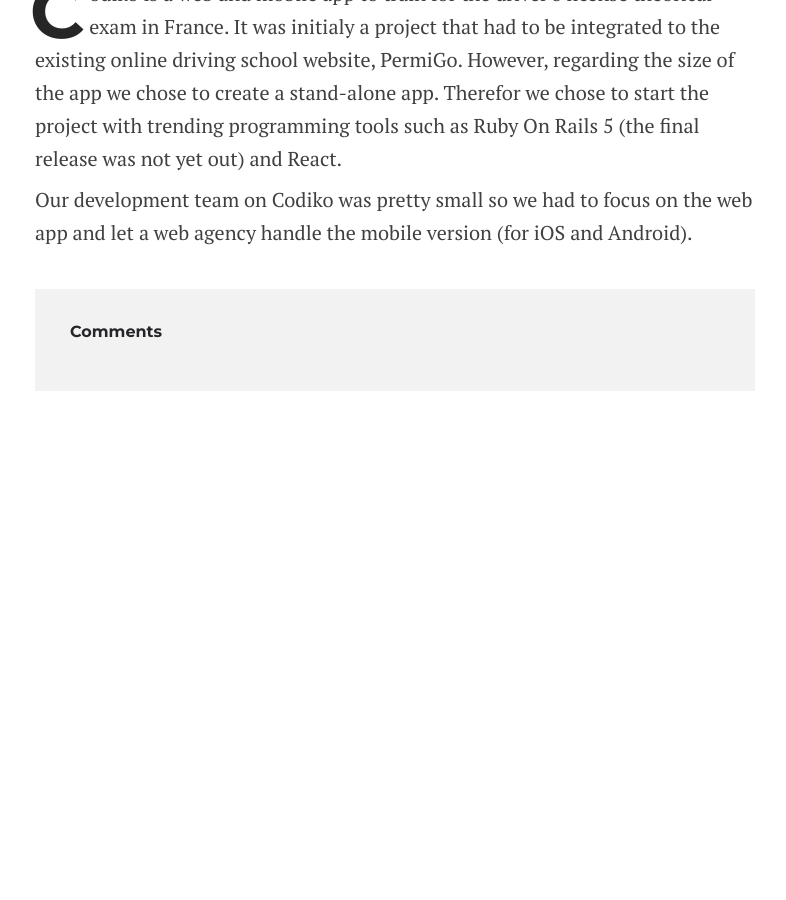
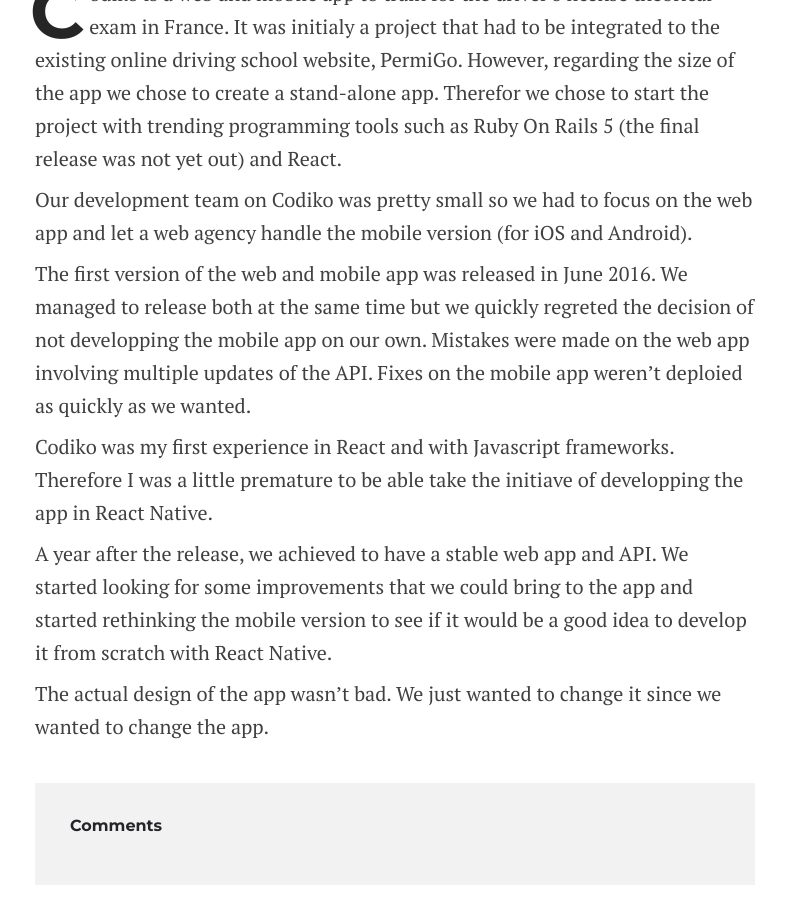
Before and after one commit to nicolasthy/nicolasthy.github.io, a Jekyll site: the page built from _posts/2018-02-20-codiko-mobile.markdown, in a window 1280 px wide and 900 px high, scrolled down 1100 px. Shown: the whole window, without its empty margins (245-1031 px from the left). Built offline with Jekyll 4.4.1, drawn with Linux system fonts in a browser that asks for light colours; nearby versions of some CDN libraries; comment, search, counter and statistics services are not loaded; before the commit the page ends 1531 px from its top, so only the background shows below that.

Commit message:
update article

```diff
--- a/_posts/2018-02-20-codiko-mobile.markdown
+++ b/_posts/2018-02-20-codiko-mobile.markdown
@@ -18,3 +18,11 @@
 Codiko is a web and mobile app to train for the driver's license theorical exam in France. It was initialy a project that had to be integrated to the existing online driving school website, PermiGo. However, regarding the size of the app we chose to create a stand-alone app. Therefor we chose to start the project with trending programming tools such as Ruby On Rails 5 (the final release was not yet out) and React.
 
 Our development team on Codiko was pretty small so we had to focus on the web app and let a web agency handle the mobile version (for iOS and Android).
+
+The first version of the web and mobile app was released in June 2016. We managed to release both at the same time but we quickly regreted the decision of not developping the mobile app on our own. Mistakes were made on the web app involving multiple updates of the API. Fixes on the mobile app weren't deploied as quickly as we wanted.
+
+Codiko was my first experience in React and with Javascript frameworks. Therefore I was a little premature to be able take the initiave of developping the app in React Native.
+
+A year after the release, we achieved to have a stable web app and API. We started looking for some improvements that we could bring to the app and started rethinking the mobile version to see if it would be a good idea to develop it from scratch with React Native.
+
+The actual design of the app wasn't bad. We just wanted to change it since we wanted to change the app.
```
